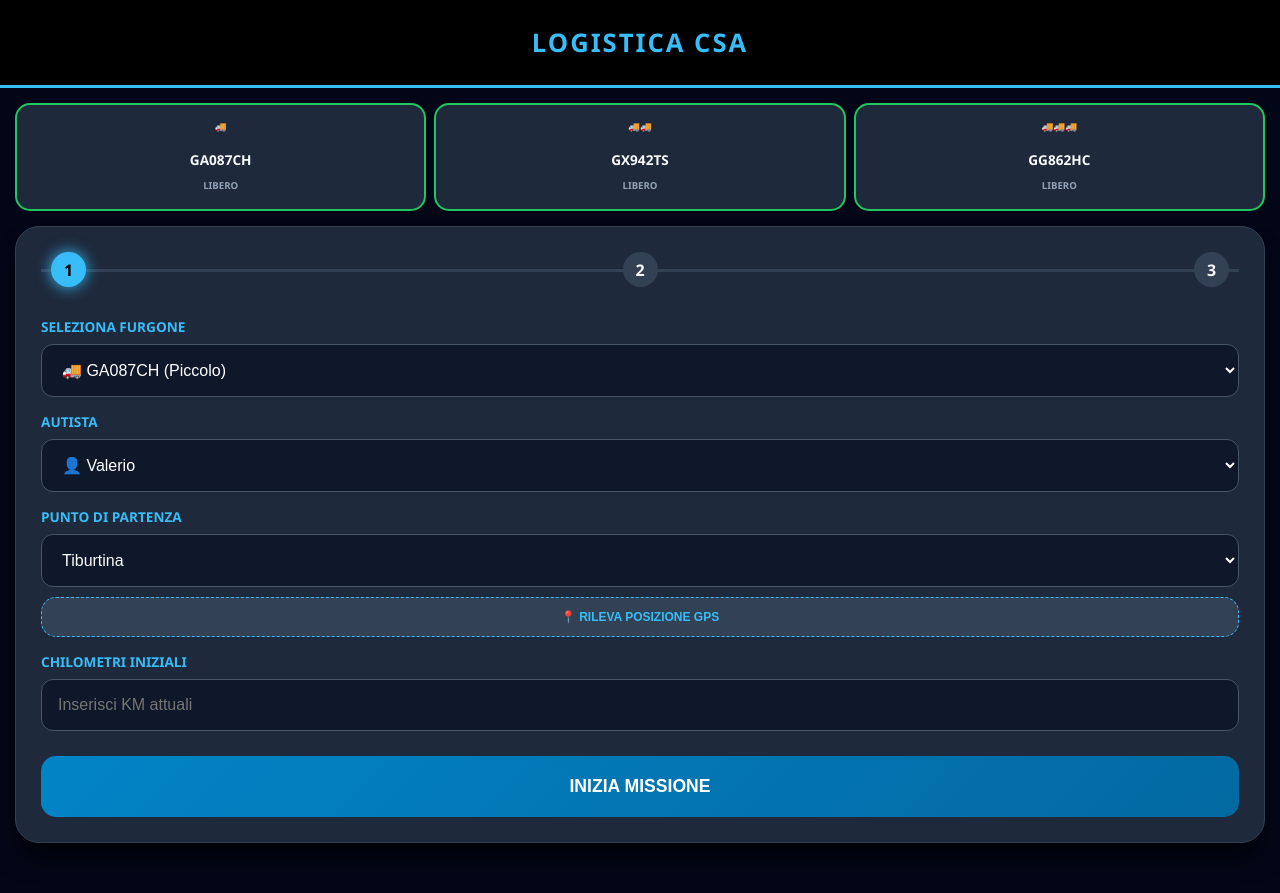
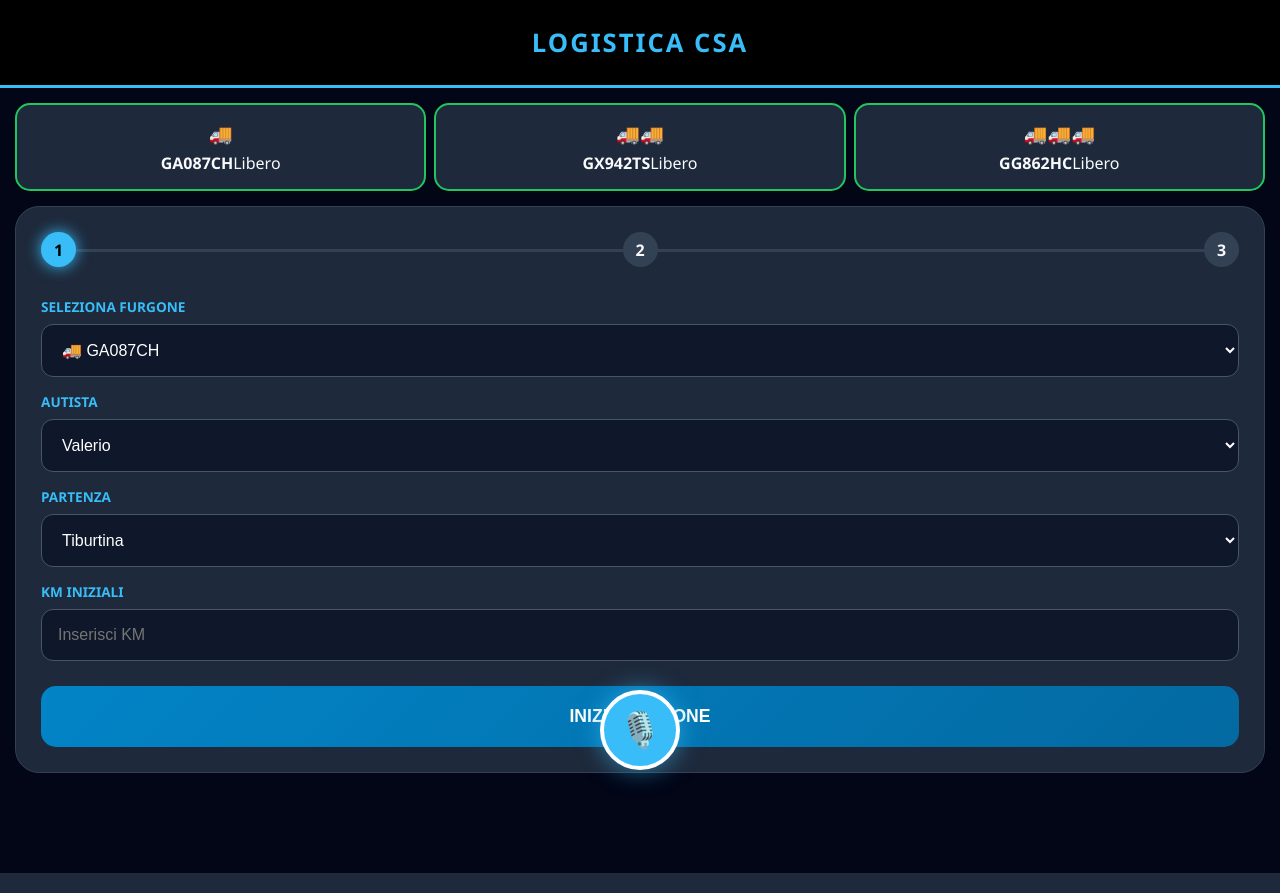
Before and after one commit to valerio121291/furgoni-uscite, a Flask app: page / in a window 1280 px wide. Run offline with Flask 3, Linux system fonts and the light colour scheme.

Commit message:
Update form.html

```diff
--- a/templates/form.html
+++ b/templates/form.html
@@ -3,213 +3,78 @@
 <head>
     <meta charset="utf-8">
     <meta name="viewport" content="width=device-width, initial-scale=1, maximum-scale=1, user-scalable=no">
-    <title>Logistica CSA - Dashboard</title>
+    <title>Logistica CSA - IA</title>
     <style>
-        :root {
-            --bg-dark: #020617;
-            --card-dark: #1e293b;
-            --accent: #38bdf8;
-            --success: #22c55e;
-            --warning: #f59e0b;
-            --text-main: #f8fafc;
-        }
-        body {
-            font-family: 'Segoe UI', sans-serif;
-            background: var(--bg-dark);
-            margin: 0;
-            padding-bottom: 50px;
-            color: var(--text-main);
-        }
-
-        .header {
-            background: #000;
-            color: var(--accent);
-            padding: 25px;
-            text-align: center;
-            font-weight: 800;
-            font-size: 1.6rem;
-            border-bottom: 3px solid var(--accent);
-            text-transform: uppercase;
-            letter-spacing: 2px;
-        }
-
-        /* Dashboard Furgoni */
+        :root { --bg-dark: #020617; --card-dark: #1e293b; --accent: #38bdf8; --success: #22c55e; --warning: #f59e0b; --text-main: #f8fafc; }
+        body { font-family: 'Segoe UI', sans-serif; background: var(--bg-dark); margin: 0; padding-bottom: 100px; color: var(--text-main); }
+        .header { background: #000; color: var(--accent); padding: 25px; text-align: center; font-weight: 800; font-size: 1.6rem; border-bottom: 3px solid var(--accent); text-transform: uppercase; letter-spacing: 2px; }
         .status-container { display: grid; grid-template-columns: repeat(3, 1fr); gap: 8px; padding: 15px; }
-        .truck-card {
-            background: var(--card-dark);
-            padding: 15px 2px;
-            border-radius: 15px;
-            text-align: center;
-            border: 1px solid #334155;
-            transition: 0.3s;
-        }
+        .truck-card { background: var(--card-dark); padding: 15px 2px; border-radius: 15px; text-align: center; border: 1px solid #334155; }
         .truck-card.In.Viaggio { border: 2px solid var(--warning); box-shadow: 0 0 15px rgba(245, 158, 11, 0.4); }
         .truck-card.Libero { border: 2px solid var(--success); }
-
-        .furgone-icon { font-size: 1.2rem; margin-bottom: 5px; display: block; min-height: 25px; }
-        .truck-card strong { font-size: 0.85rem; display: block; color: var(--text-main); margin-bottom: 3px; }
-        .truck-card span { font-size: 0.6rem; color: #94a3b8; font-weight: bold; text-transform: uppercase; }
-
-        /* Form e Input */
+        .furgone-icon { font-size: 1.2rem; display: block; margin-bottom: 5px; }
         .main-container { padding: 0 15px; }
-        .card {
-            background: var(--card-dark);
-            padding: 25px;
-            border-radius: 24px;
-            border: 1px solid #334155;
-            box-shadow: 0 20px 25px -5px rgba(0, 0, 0, 0.6);
-        }
-
+        .card { background: var(--card-dark); padding: 25px; border-radius: 24px; border: 1px solid #334155; }
         label { display: block; margin-top: 15px; font-weight: 700; font-size: 0.85rem; color: var(--accent); text-transform: uppercase; }
-        select, input {
-            width: 100%; padding: 16px; margin-top: 8px; border-radius: 12px;
-            border: 1px solid #475569; background: #0f172a; color: white; font-size: 1rem;
-            box-sizing: border-box;
-        }
-
-        .btn {
-            width: 100%; padding: 20px; margin-top: 25px; border-radius: 15px;
-            border: none; font-size: 1.1rem; font-weight: 800; color: white;
-            cursor: pointer; text-transform: uppercase;
-        }
+        select, input { width: 100%; padding: 16px; margin-top: 8px; border-radius: 12px; border: 1px solid #475569; background: #0f172a; color: white; font-size: 1rem; box-sizing: border-box; }
+        .btn { width: 100%; padding: 20px; margin-top: 25px; border-radius: 15px; border: none; font-size: 1.1rem; font-weight: 800; color: white; cursor: pointer; text-transform: uppercase; }
         .btn-start { background: linear-gradient(135deg, #0284c7, #0369a1); }
         .btn-next { background: linear-gradient(135deg, #d97706, #b45309); }
         .btn-stop { background: linear-gradient(135deg, #16a34a, #15803d); }
-        .btn-gps { background: #334155; margin-top: 10px; font-size: 0.75rem; color: var(--accent); border: 1px dashed var(--accent); padding: 12px; }
-
-        .progress-bar { display: flex; justify-content: space-between; margin-bottom: 30px; position: relative; padding: 0 10px; }
+        .progress-bar { display: flex; justify-content: space-between; margin-bottom: 30px; position: relative; }
         .progress-step { width: 35px; height: 35px; background: #334155; border-radius: 50%; display: flex; align-items: center; justify-content: center; font-weight: bold; z-index: 2; }
         .progress-step.active { background: var(--accent); color: #000; box-shadow: 0 0 15px var(--accent); }
         .progress-line { position: absolute; top: 17px; left: 0; right: 0; height: 3px; background: #334155; z-index: 1; }
-
         .info-active { background: #0c4a6e; border-radius: 12px; padding: 20px; margin-bottom: 20px; text-align: center; border: 1px solid var(--accent); }
+        #voiceBtn { position: fixed; bottom: 30px; left: 50%; transform: translateX(-50%); width: 80px; height: 80px; border-radius: 50%; background: var(--accent); border: 4px solid white; box-shadow: 0 0 25px rgba(56, 189, 248, 0.6); cursor: pointer; font-size: 35px; z-index: 100; display: flex; align-items: center; justify-content: center; }
     </style>
 </head>
 <body>
-
     <div class="header">LOGISTICA CSA</div>
-
     <div class="status-container">
-        <div class="truck-card {{ furgoni['GA087CH'].stato }}">
-            <span class="furgone-icon">🚚</span>
-            <strong>GA087CH</strong>
-            <span>{{ furgoni['GA087CH'].stato }}</span>
+        <div class="truck-card {{ furgoni['GA087CH'].stato }}"><span class="furgone-icon">🚚</span><strong>GA087CH</strong><span>{{ furgoni['GA087CH'].stato }}</span></div>
+        <div class="truck-card {{ furgoni['GX942TS'].stato }}"><span class="furgone-icon">🚚🚚</span><strong>GX942TS</strong><span>{{ furgoni['GX942TS'].stato }}</span></div>
+        <div class="truck-card {{ furgoni['GG862HC'].stato }}"><span class="furgone-icon">🚚🚚🚚</span><strong>GG862HC</strong><span>{{ furgoni['GG862HC'].stato }}</span></div>
     </div>
-        <div class="truck-card {{ furgoni['GX942TS'].stato }}">
-            <span class="furgone-icon">🚚🚚</span>
-            <strong>GX942TS</strong>
-            <span>{{ furgoni['GX942TS'].stato }}</span>
-        </div>
-        <div class="truck-card {{ furgoni['GG862HC'].stato }}">
-            <span class="furgone-icon">🚚🚚🚚</span>
-            <strong>GG862HC</strong>
-            <span>{{ furgoni['GG862HC'].stato }}</span>
-        </div>
-    </div>
-
-    <div class="main-container">
-        <div class="card">
-            <form method="post">
+    <div class="main-container"><div class="card"><form method="post">
         {% if not targa_attiva %}
-                    <div class="progress-bar">
-                        <div class="progress-line"></div>
-                        <div class="progress-step active">1</div>
-                        <div class="progress-step">2</div>
-                        <div class="progress-step">3</div>
-                    </div>
-
-                    <label>Seleziona Furgone</label>
-                    <select name="targa" required>
-                        <option value="GA087CH">🚚 GA087CH (Piccolo)</option>
-                        <option value="GX942TS">🚚🚚 GX942TS (Medio)</option>
-                        <option value="GG862HC">🚚🚚🚚 GG862HC (Grosso)</option>
-                    </select>
-
-                    <label>Autista</label>
-                    <select name="autista">
-                        <option value="Valerio">👤 Valerio</option>
-                        <option value="Daniele">👤 Daniele</option>
-                        <option value="Costantino">👤 Costantino</option>
-                        <option value="Simone">👤 Simone</option>
-                        <option value="Stefano">👤 Stefano</option>
-                    </select>
-
-                    <label>Punto di Partenza</label>
-                    <select name="partenza" id="partenza">
-                        <option value="Tiburtina">Tiburtina</option>
-                        <option value="Rieti">Rieti</option>
-                        <option value="Policlinico">Policlinico</option>
-                        <option value="L'Aquila">L'Aquila</option>
-                    </select>
-                    <button type="button" class="btn btn-gps" onclick="rilevaPosizione('partenza')">📍 RILEVA POSIZIONE GPS</button>
-
-                    <label>Chilometri Iniziali</label>
-                    <input type="number" name="km_partenza" placeholder="Inserisci KM attuali" required>
-
+            <div class="progress-bar"><div class="progress-line"></div><div class="progress-step active">1</div><div class="progress-step">2</div><div class="progress-step">3</div></div>
+            <label>Seleziona Furgone</label><select name="targa" required><option value="GA087CH">🚚 GA087CH</option><option value="GX942TS">🚚🚚 GX942TS</option><option value="GG862HC">🚚🚚🚚 GG862HC</option></select>
+            <label>Autista</label><select name="autista"><option>Valerio</option><option>Daniele</option><option>Costantino</option><option>Simone</option><option>Stefano</option></select>
+            <label>Partenza</label><select name="partenza"><option value="Tiburtina">Tiburtina</option><option value="Rieti">Rieti</option><option value="L'Aquila">L'Aquila</option></select>
+            <label>KM Iniziali</label><input type="number" name="km_partenza" placeholder="Inserisci KM" required>
             <button type="submit" name="azione" value="start" class="btn btn-start">Inizia Missione</button>
-
         {% else %}
-                    <div class="info-active">
-                        <span style="font-size: 2.5rem;">
-                            {% if targa_attiva == "GA087CH" %} 🚚
-                            {% elif targa_attiva == "GX942TS" %} 🚚🚚
-                            {% else %} 🚚🚚🚚 {% endif %}
-                        </span><br>
-                        <strong style="font-size: 1.4rem;">{{ targa_attiva }}</strong> <br>
-                        <small>Autista: {{ corsa_attiva.autista }}</small>
-                    </div>
+            <div class="info-active"><strong style="font-size: 1.4rem;">{{ targa_attiva }}</strong><br><small>In missione con: {{ corsa_attiva.autista }}</small></div>
             <input type="hidden" name="targa" value="{{ targa_attiva }}">
-
             {% if corsa_attiva.step == 1 %}
-                        <div class="progress-bar">
-                            <div class="progress-line" style="background: var(--accent);"></div>
-                            <div class="progress-step active">✓</div>
-                            <div class="progress-step active">2</div>
-                            <div class="progress-step">3</div>
-                        </div>
-                        <label>Arrivo a Destinazione</label>
-                        <select name="destinazione" id="destinazione">
-                            <option value="Rieti">Rieti</option>
-                            <option value="L'Aquila">L'Aquila</option>
-                            <option value="Avezzano">Avezzano</option>
-                        </select>
-                        <button type="button" class="btn btn-gps" onclick="rilevaPosizione('destinazione')">📍 CONFERMA GPS ARRIVO</button>
-                        <input type="number" name="km_destinazione" placeholder="KM sul cruscotto" required>
+                <label>Destinazione</label><select name="destinazione"><option value="Rieti">Rieti</option><option value="L'Aquila">L'Aquila</option><option value="Avezzano">Avezzano</option></select>
+                <input type="number" name="km_destinazione" placeholder="KM Arrivo" required>
                 <button type="submit" name="azione" value="arrivo_dest" class="btn btn-next">Registra Arrivo</button>
-
             {% elif corsa_attiva.step == 2 %}
-                        <div class="progress-bar">
-                            <div class="progress-line" style="background: var(--accent);"></div>
-                            <div class="progress-step active">✓</div>
-                            <div class="progress-step active">✓</div>
-                            <div class="progress-step active">3</div>
-                        </div>
-                        <label>Chilometri al Rientro</label>
-                        <input type="number" name="km_rientro" placeholder="KM Finali (Sede)" required>
-                        <button type="submit" name="azione" value="stop" class="btn btn-stop">Chiudi e Scarica PDF</button>
+                <label>KM Rientro</label><input type="number" name="km_rientro" placeholder="KM Finali" required>
+                <button type="submit" name="azione" value="stop" class="btn btn-stop">Chiudi e Invia PDF</button>
             {% endif %}
-
-                    <button type="submit" name="azione" value="annulla" style="background:none; border:none; color:#64748b; width:100%; margin-top:30px; font-weight:bold;">× Annulla Missione</button>
+            <button type="submit" name="azione" value="annulla" style="background:none; border:none; color:#64748b; width:100%; margin-top:30px;">× Annulla</button>
         {% endif %}
-            </form>
-        </div>
-    </div>
-
+    </form></div></div>
+    <button id="voiceBtn" type="button">🎙️</button>
     <script>
-    function rilevaPosizione(idCampo) {
-        const campo = document.getElementById(idCampo);
-        if (navigator.geolocation) {
-            navigator.geolocation.getCurrentPosition(function(position) {
-                fetch(`https://nominatim.openstreetmap.org/reverse?format=json&lat=${position.coords.latitude}&lon=${position.coords.longitude}`)
-                    .then(r => r.json())
-                    .then(data => {
-                        const nome = data.address.city || data.address.town || data.address.suburb || "Posizione Rilevata";
-                        const opt = new Option(nome, nome, true, true);
-                        campo.add(opt);
+        const voiceBtn = document.getElementById('voiceBtn');
+        const recognition = new (window.SpeechRecognition || window.webkitSpeechRecognition)();
+        recognition.lang = 'it-IT';
+        voiceBtn.onclick = () => { recognition.start(); voiceBtn.style.background = 'red'; };
+        recognition.onresult = (event) => {
+            const transcript = event.results[0][0].transcript;
+            voiceBtn.style.background = 'var(--accent)';
+            fetch('/chat_ia', { method: 'POST', headers: {'Content-Type': 'application/json'}, body: JSON.stringify({messaggio: transcript}) })
+            .then(r => r.json()).then(data => {
+                if(data.partenza) { let s = document.querySelector('select[name="partenza"]'); if(s) s.add(new Option(data.partenza, data.partenza, true, true)); }
+                if(data.km) { let i = document.querySelector('input[name="km_partenza"]') || document.querySelector('input[name="km_destinazione"]') || document.querySelector('input[name="km_rientro"]'); if(i) i.value = data.km.replace(/\D/g,''); }
+                if(data.destinazione) { let s = document.querySelector('select[name="destinazione"]'); if(s) s.add(new Option(data.destinazione, data.destinazione, true, true)); }
+                window.speechSynthesis.speak(new SpeechSynthesisUtterance(data.risposta || "Dati inseriti."));
             });
-            });
-        }
-    }
+        };
     </script>
 </body>
 </html>
```
Lines whose indentation alone changed are shown as unchanged.
